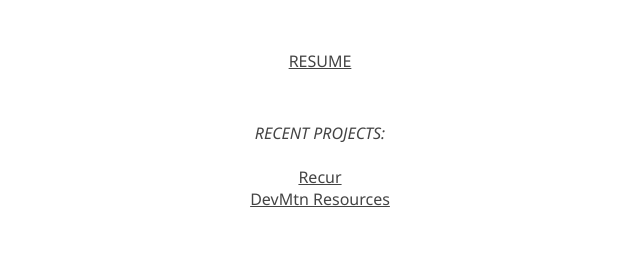
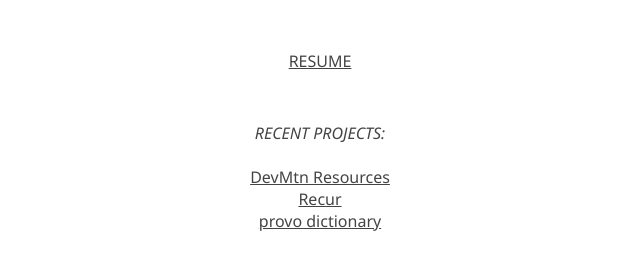
Before and after one commit to mikkelrd/mikkelrd.github.io, a plain HTML site: page index.html in a window 1280 px wide. Shown: the part 433-702 px from the top of the page, without its empty margins (320-960 px from the left). Drawn offline with nearby package versions, Linux system fonts and the light colour scheme; a web font is replaced by a local one.

Commit message:
add provo dictionary to project list

```diff
--- a/index.html
+++ b/index.html
@@ -28,9 +28,11 @@
           <span style="font-style: italic">RECENT PROJECTS:</span>
           <br>
           <br>
+          <a href="">DevMtn Resources</a>
+          <br>
           <a href="http://www.github.com/mikkelrd/recur">Recur</a>
           <br>
-          <a href="">DevMtn Resources</a>
+          <a href="https://provodictionary.firebaseapp.com">provo dictionary</a>
         </div>
       </div>
     </div>
```
